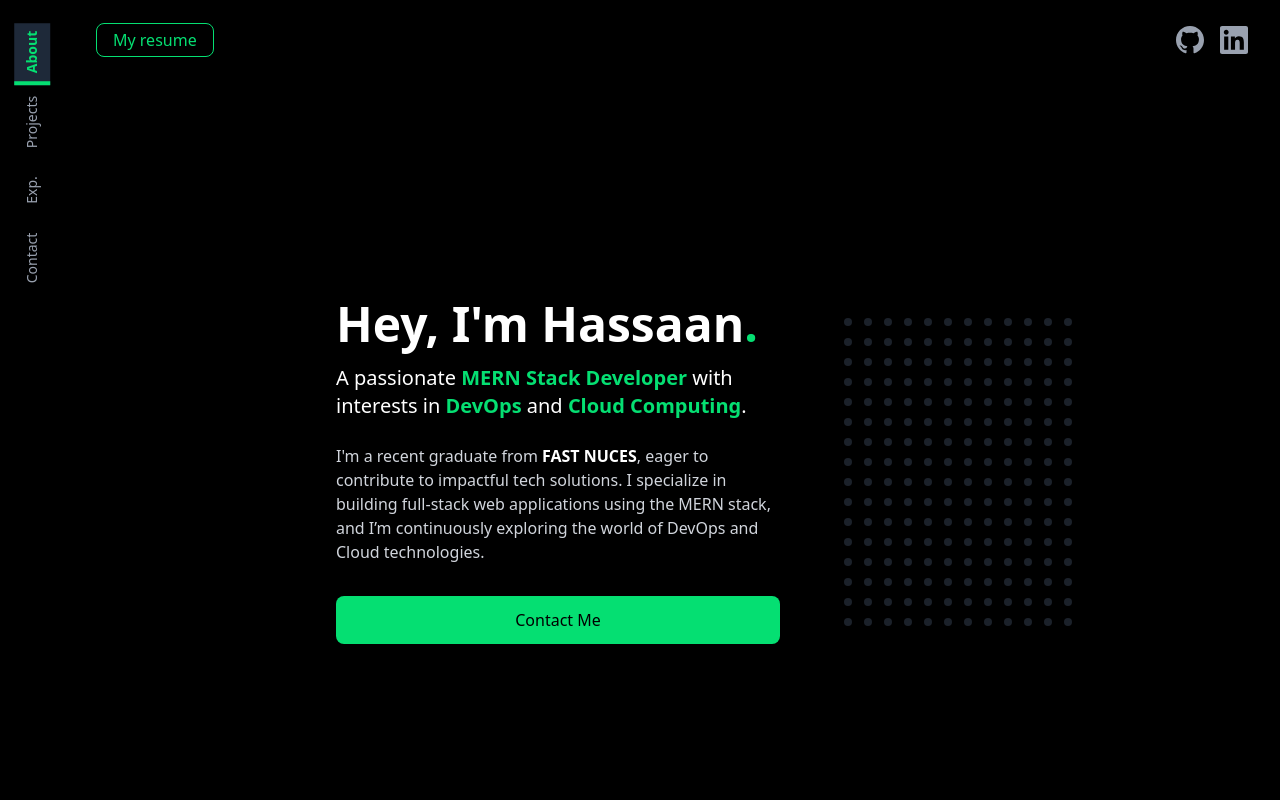
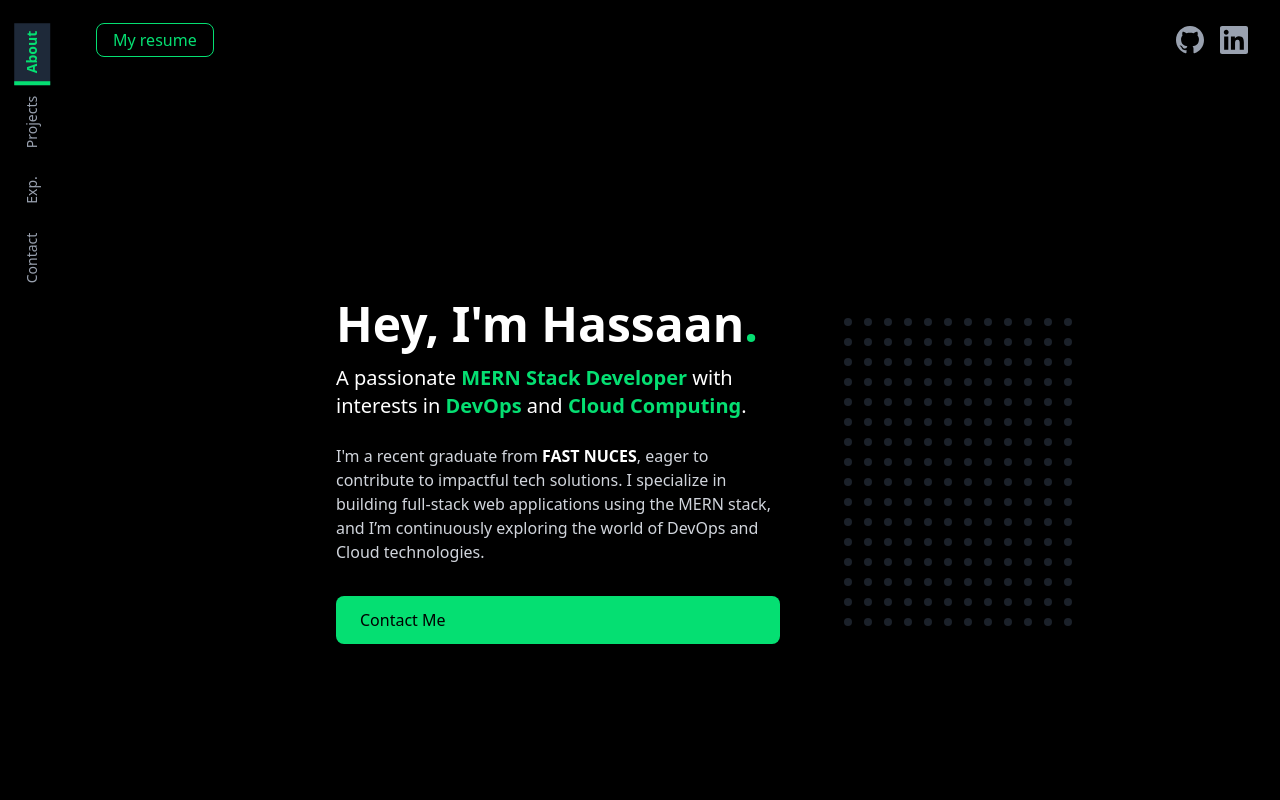
Before and after one commit to hassaanfarooq2003/portfolio, a React (Vite) app: page / in a window 1280 px wide. Shown: the top 800 px of the page. Built offline with nearby package versions, Linux system fonts and the light colour scheme.

Commit message:
fixed the button

```diff
--- a/src/components/MainContent.jsx
+++ b/src/components/MainContent.jsx
@@ -21,9 +21,12 @@ const MainContent = () => {
         <p className="text-sm sm:text-base text-gray-300 mb-6 sm:mb-8">
           I'm a recent graduate from <span className="text-white font-semibold">FAST NUCES</span>, eager to contribute to impactful tech solutions. I specialize in building full-stack web applications using the MERN stack, and I’m continuously exploring the world of DevOps and Cloud technologies.
         </p>
-        <button className="bg-green-400 text-black px-4 py-2 sm:px-6 sm:py-3 rounded-lg text-sm sm:text-base font-medium hover:bg-green-500 transition-colors">
+        <a
+          href="mailto:hassaanfarooq000@gmail.com"
+          className="bg-green-400 text-black px-4 py-2 sm:px-6 sm:py-3 rounded-lg text-sm sm:text-base font-medium hover:bg-green-500 transition-colors inline-block"
+        >
           Contact Me
-        </button>
+        </a>
       </div>
       {/* Dot grid decorative element */}
       <div className="hidden md:block ml-16">
```
